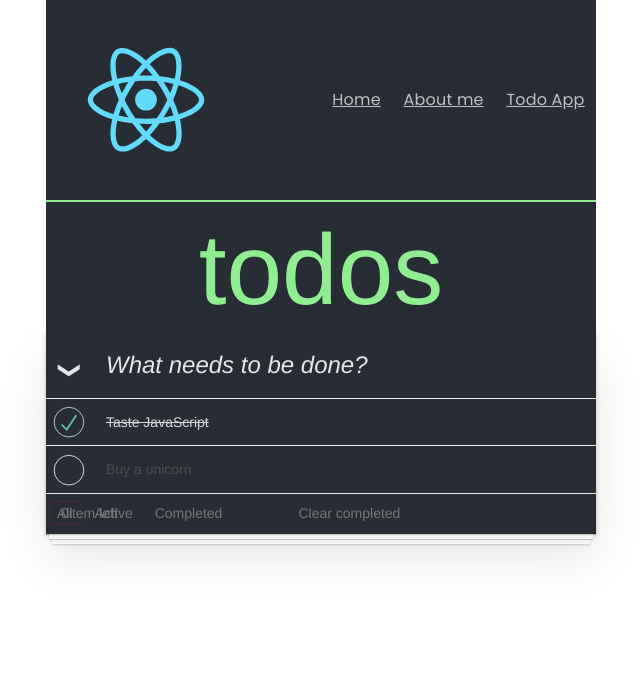
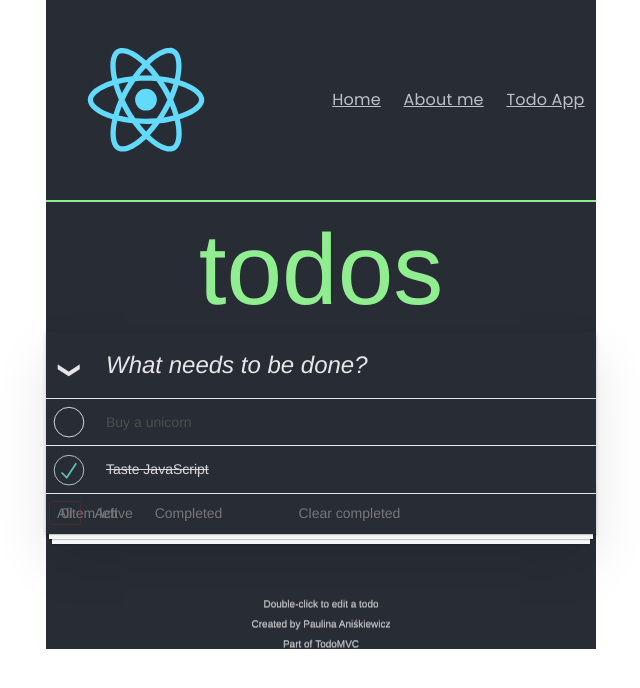
Before and after one commit to paulina-ani/first-react-app, a React (Create React App) app: page /todoapp in a window 1280 px wide. Shown: the top 688 px of the page, without its empty margins (319-959 px from the left). Built offline with nearby package versions, Linux system fonts and the light colour scheme.

Commit message:
Smaller components extracted in TodoApp

```diff
--- a/src/scenes/TodoApp/TodoApp.js
+++ b/src/scenes/TodoApp/TodoApp.js
@@ -1,4 +1,4 @@
-import React from "react";
+import React, { Fragment } from "react";
 import "./TodoApp.module.css";
 import {
   todoapp,
@@ -19,38 +19,14 @@ import {
   selected
 } from "./TodoApp.module.css";
 
-function TodoAppFooter(props) {
+function TodoInput(props) {
   return (
-    <footer className={info}>
-      <p>Double-click to edit a todo</p>
-      <p>
-        Created by
-        <a href="hhttps://github.com/paulina-ani">Paulina Aniśkiewicz</a>
-      </p>
-      <p>
-        Part of <a href="http://todomvc.com">TodoMVC</a>
-      </p>
-    </footer>
+    <input className={newTodo} placeholder="What needs to be done?" autofocus />
   );
 }
 
-function TodoApp(props) {
+function TodoItemCompleted(props) {
   return (
-    <section className={todoapp}>
-      <header>
-        <h1>todos</h1>
-        <input
-          className={newTodo}
-          placeholder="What needs to be done?"
-          autofocus
-        />
-      </header>
-      <section className={main}>
-        <input className={toggleAll} type="checkbox" />
-        <label className={label} for={toggleAll}>
-          Mark all as complete
-        </label>
-        <ul className={todoList}>
     <li className={completed}>
       <div className={view}>
         <input className={toggle} type="checkbox" checked />
@@ -59,6 +35,11 @@ function TodoApp(props) {
       </div>
       <input className={edit} value="Create a TodoMVC template" />
     </li>
+  );
+}
+
+function TodoItem(props) {
+  return (
     <li>
       <div className={view}>
         <input className={toggle} type="checkbox" />
@@ -67,12 +48,39 @@ function TodoApp(props) {
       </div>
       <input className={edit} value="Rule the web" />
     </li>
+  );
+}
+
+function ToggleAll(props) {
+  return (
+    <Fragment>
+      <input className={toggleAll} type="checkbox" />
+      <label className={label} for={toggleAll}>
+        Mark all as complete
+      </label>
+    </Fragment>
+  );
+}
+
+function TodoList(props) {
+  return (
+    <ul className={todoList}>
+      <TodoItem />
+      <TodoItemCompleted />
     </ul>
-      </section>
-      <footer className={footer}>
+  );
+}
+
+function TodoCount(props) {
+  return (
     <span className={todoCount}>
       <strong>0</strong> item left
     </span>
+  );
+}
+
+function TodoFilters(props) {
+  return (
     <ul className={filters}>
       <li>
         <a className={selected} href="#/">
@@ -86,9 +94,50 @@ function TodoApp(props) {
         <a href="#/completed">Completed</a>
       </li>
     </ul>
+  );
+}
+
+function TodoFooter(props) {
+  return (
+    <footer className={footer}>
+      <TodoCount />
+      <TodoFilters />
       <button className="clearCompleted">Clear completed</button>
     </footer>
+  );
+}
+
+function SiteFooter(props) {
+  return (
+    <footer className={info}>
+      <p>Double-click to edit a todo</p>
+      <p>
+        Created by
+        <a href="hhttps://github.com/paulina-ani"> Paulina Aniśkiewicz</a>
+      </p>
+      <p>
+        Part of <a href="http://todomvc.com">TodoMVC</a>
+      </p>
+    </footer>
+  );
+}
+
+function TodoApp(props) {
+  return (
+    <div>
+      <section className={todoapp}>
+        <header>
+          <h1>todos</h1>
+          <TodoInput />
+        </header>
+        <section className={main}>
+          <ToggleAll />
+          <TodoList />
         </section>
+        <TodoFooter />
+      </section>
+      <SiteFooter />
+    </div>
   );
 }
 
```
Lines whose indentation alone changed are shown as unchanged.
